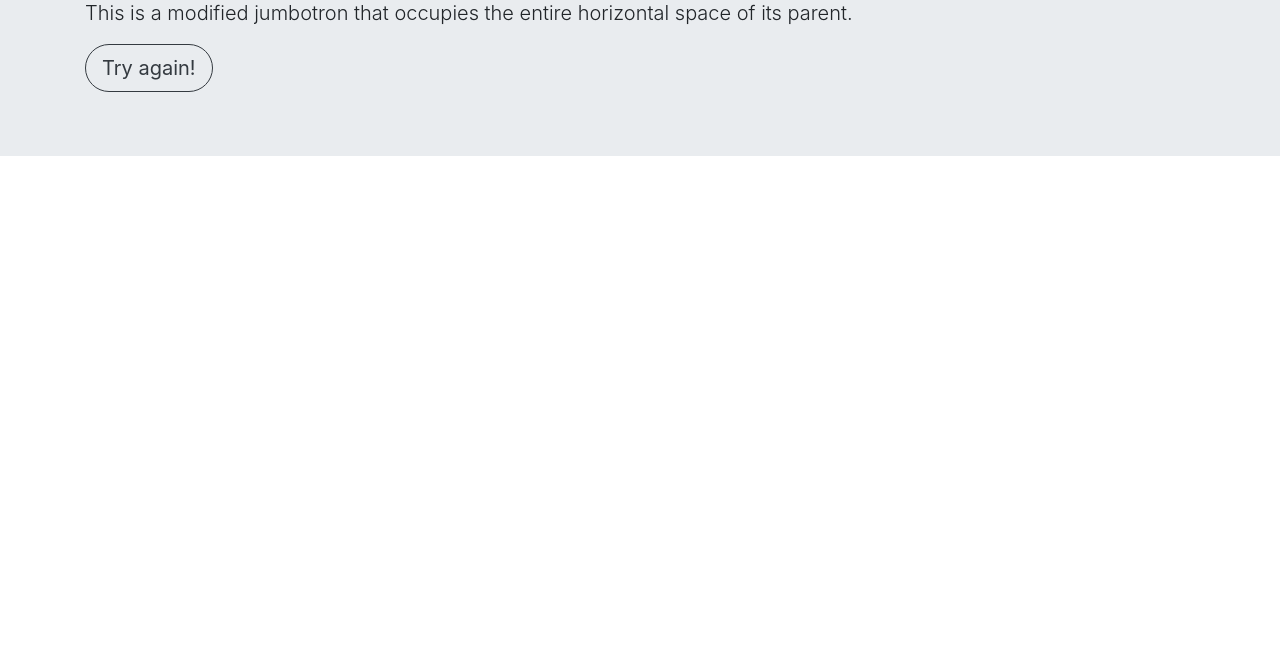
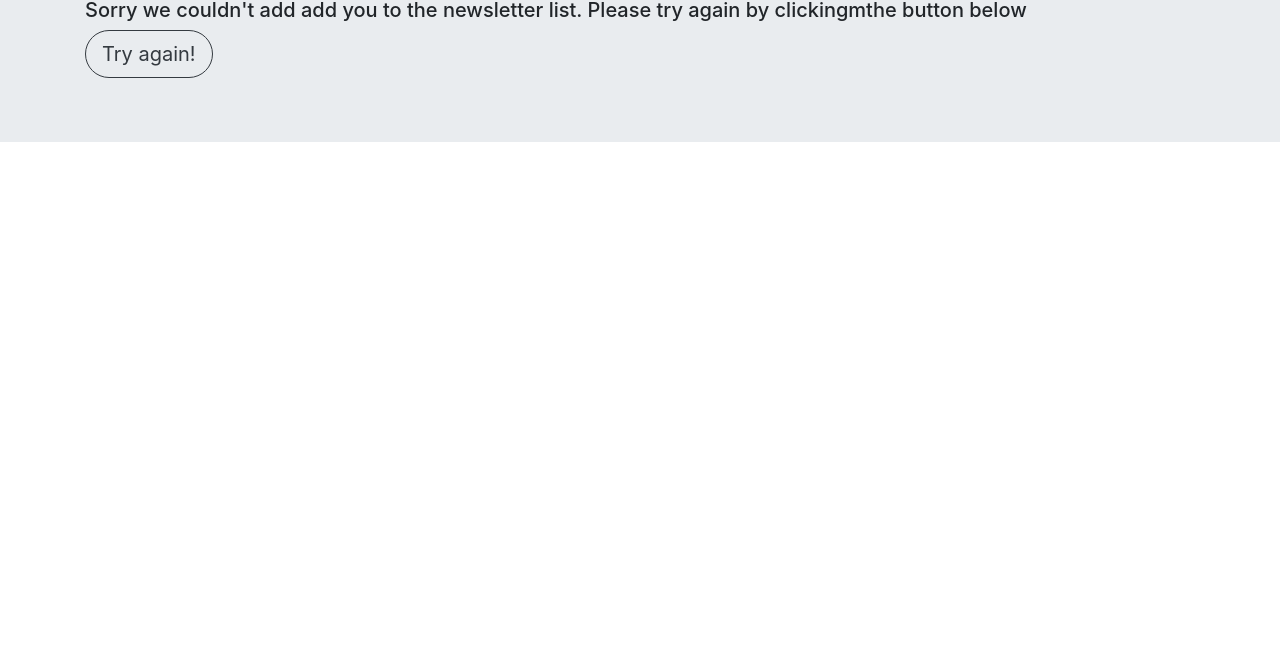
Before and after one commit to antirex/newsLetter_signup, a website: page failure.html in a window 1280 px wide. Shown: the part 141-800 px from the top of the page. Drawn offline with nearby package versions, Linux system fonts and the light colour scheme.

Commit message:
Failure.html updated.

```diff
--- a/app.js
+++ b/app.js
@@ -41,8 +41,10 @@ app.post("/", function (req, res) {
   const request = https.request(url, options, function (response) {
     if (response.statusCode === 200) {
       res.sendFile(__dirname + "/success.html");
+      console.log('Successfully authenticated');
     } else {
       res.sendFile(__dirname + "/failure.html");
+      console.log('Failed to authenticate');
     }
 
     response.on("data", function (data) {
@@ -54,5 +56,5 @@ app.post("/", function (req, res) {
 });
 
 app.listen(process.env.PORT || 3000, function () {
-  console.log("your server is live at port 3000!");
+  console.log("Live at port 3000");
 });
--- a/failure.html
+++ b/failure.html
@@ -36,7 +36,7 @@
     <div class="jumbotron jumbotron-fluid">
         <div class="container">
           <h1 class="display-4">Sorry, Error encountered.</h1>
-          <p class="lead">This is a modified jumbotron that occupies the entire horizontal space of its parent.</p>
+          <h5>Sorry we couldn't add add you to the newsletter list. Please try again by clickingmthe button below</h5>
           <form action="/failure" method="post"><button class=" btn1 btn btn-lg btn-drk btn-outline-dark btn"
             type="submit"
             style="border-radius: 2rem;" >Try again!</button></form>
```
